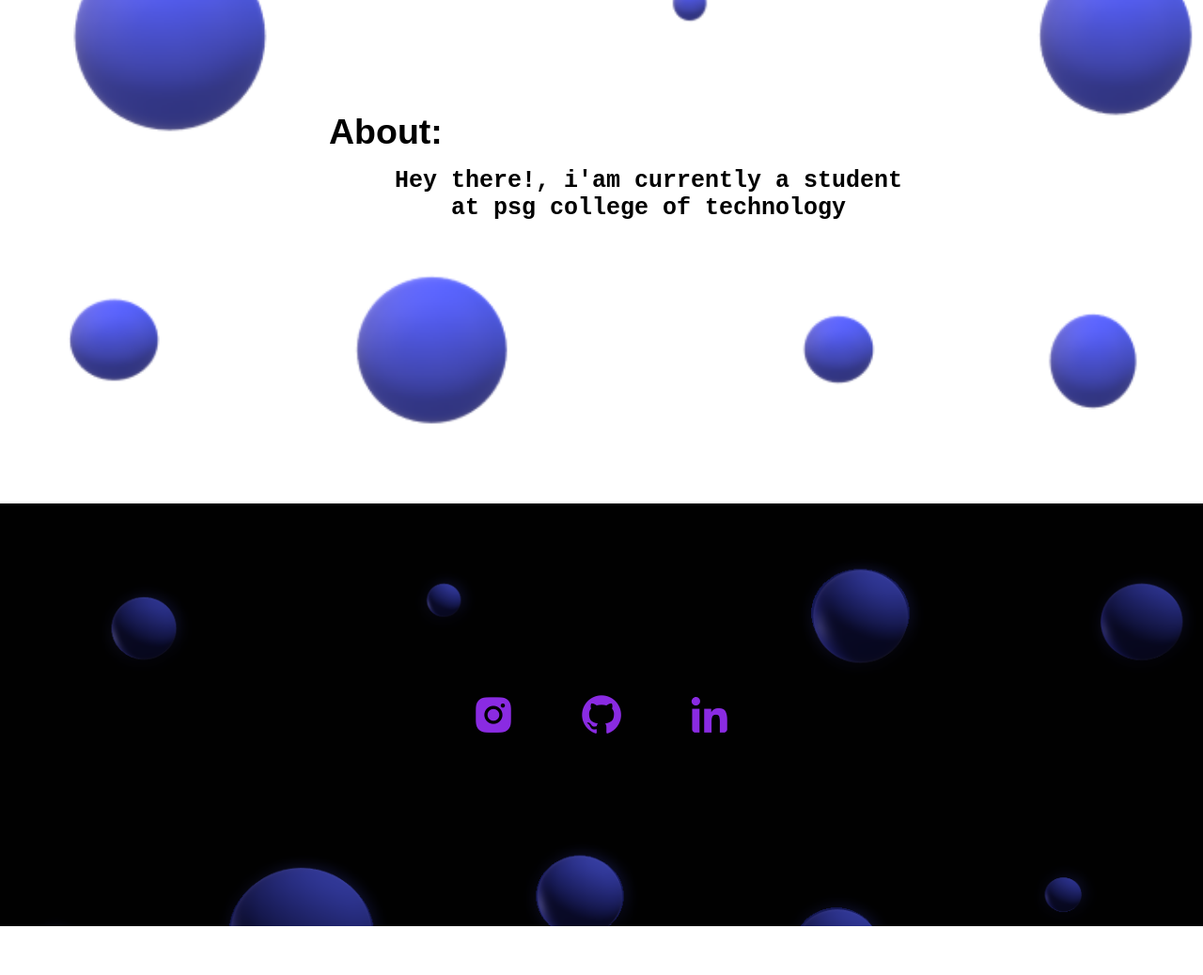
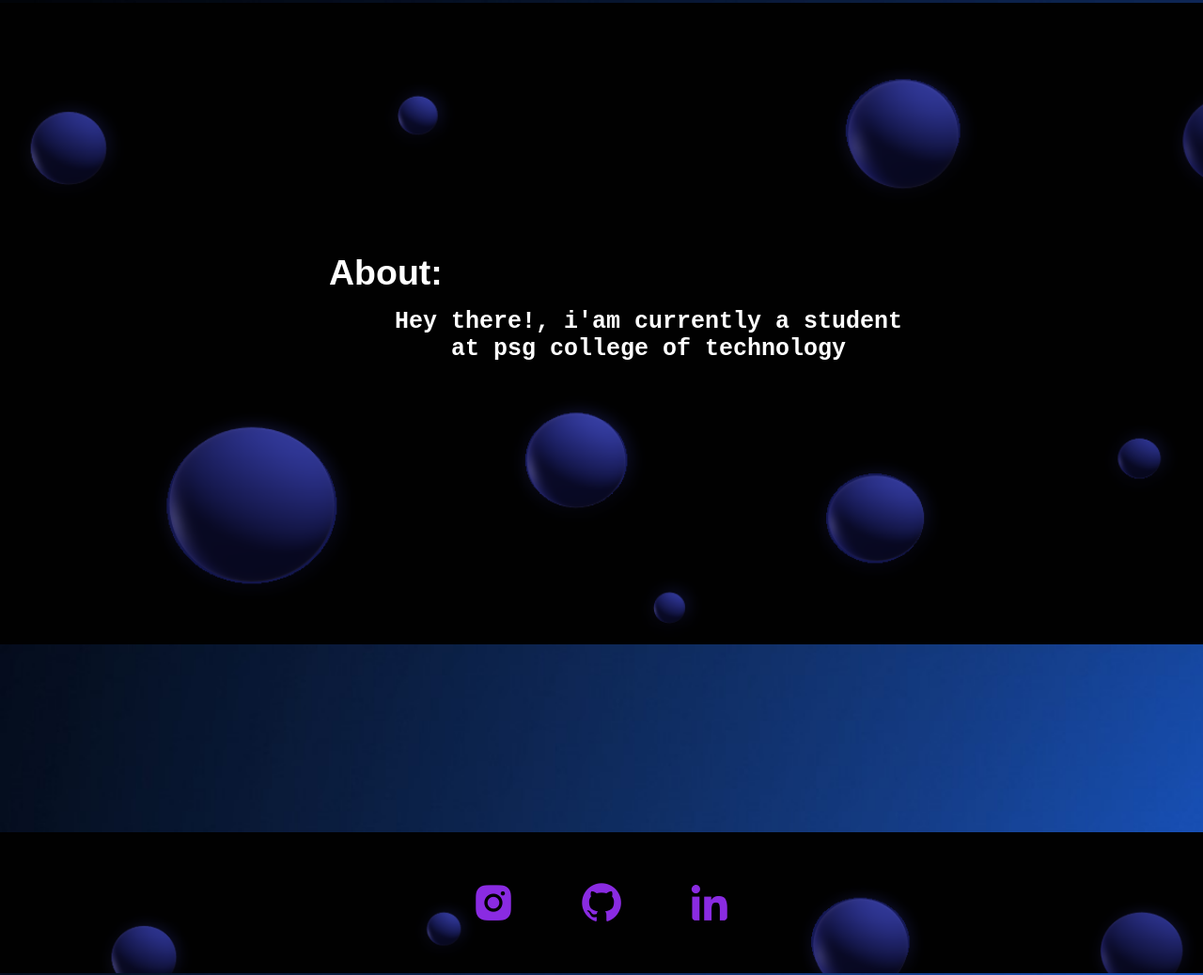
Before and after one commit to sivasanjeevs/portfolio, a plain HTML site: page index.html in a window 1280 px wide. Shown: the part 873-1911 px from the top of the page at 94% size. Before the commit the page ends 1859 px from the top, so only its background shows below. Drawn offline with nearby package versions, Linux system fonts and the light colour scheme.

Commit message:
Update 1.css

```diff
--- a/1.css
+++ b/1.css
@@ -1,15 +1,17 @@
 .a{
     text-align: center;
-    margin-top: 50px;
+    margin-top: 0px;
     padding-top:200px;
     padding-left:50px;
     padding-right: 50px;
 }
-
 html{
     scroll-behavior: smooth;
+    background-image: url("simple-blue-black-wallpaper-e29da4-4k-hd-desktop-wallpaper-for-4k-5.jpg");
+    background-size:cover;
+    background-position:left;
+    background-repeat:no-repeat
 }
-
 .a-content h1{
     font-family: sans-serif;
     font-size: 70px;
@@ -23,9 +25,8 @@ html{
 }
 .a-content h4:hover{
     color:white;
-    text-shadow: 1px 1px 5px #e9dbdb;
+    text-shadow: 1px 1px 5px blueviolet;
 }
-
 .a-content h1::before{
     content: '';
     position: absolute;
@@ -120,7 +121,7 @@ html{
     animation: mymove 1s;
 }
 .b{
-    background-color:black;
+    background: transparent;
 }
 .a{
     background-color: black;
@@ -133,23 +134,35 @@ html{
     animation: mymove 2s;
 }
 .d:hover{
+    background-color: black;
     animation: mymove 2s;
 }*/
 .c{
+    margin-top: 200px;
+    margin-bottom: 200px;
     padding-bottom: 50px;
     background-color: black;
-    background-image: url("html3d2.png");
+    background-image: url("html\ 3d1.png");
     background-size:cover;
     background-position: top;
-    background-repeat: repeat;
+    background-repeat: no-repeat;
     /*animation: mymove 5s ;*/
 }
+/*#myvideo{
+position:relative;
+  right: 0;
+  bottom: 0;
+  min-width: %;
+  min-height: 50%;
+}*/
 .d{
-    padding-top: 200px;
+    padding-top: 50px;
+    margin-top: 200px;
+    margin-bottom: 200px;
     align-items: center;
     padding-left: 500px;
     padding-right:500px;
-    padding-bottom: 200px;
+    padding-bottom: 50px;
     background-color: black;
     background-image: url("html\ 3d1.png");
     background-size:cover;
@@ -165,7 +178,7 @@ html{
     font-family:monospace;
     font-size: 25px;
     font-weight: 700;
-    color: black;
+    color: white;
 }
 .c-content h1{
     text-align: left;
@@ -176,7 +189,6 @@ html{
     text-align: center;
     padding-left: 100px;
     font-family: monospace;
-    color: black;
 }
 .d{
     background-color: black;
@@ -198,7 +210,7 @@ html{
     text-align: left;
     border-radius: 200%;
     font-size: 50px;
-    color: blueviolet;
+     color: blueviolet;
     text-decoration: none;
     z-index: 1;
     overflow:hidden;
@@ -228,5 +240,5 @@ html{
     }
 }
 @keyframes mymove {
-    50% {opacity: 0;}
+    0.5% {opacity: 0;}
   }
```
